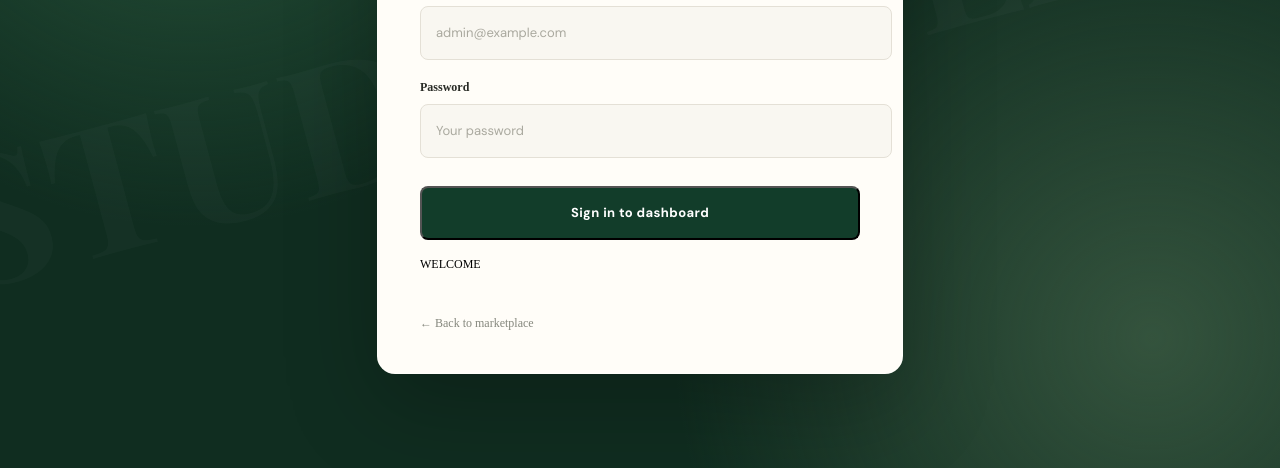
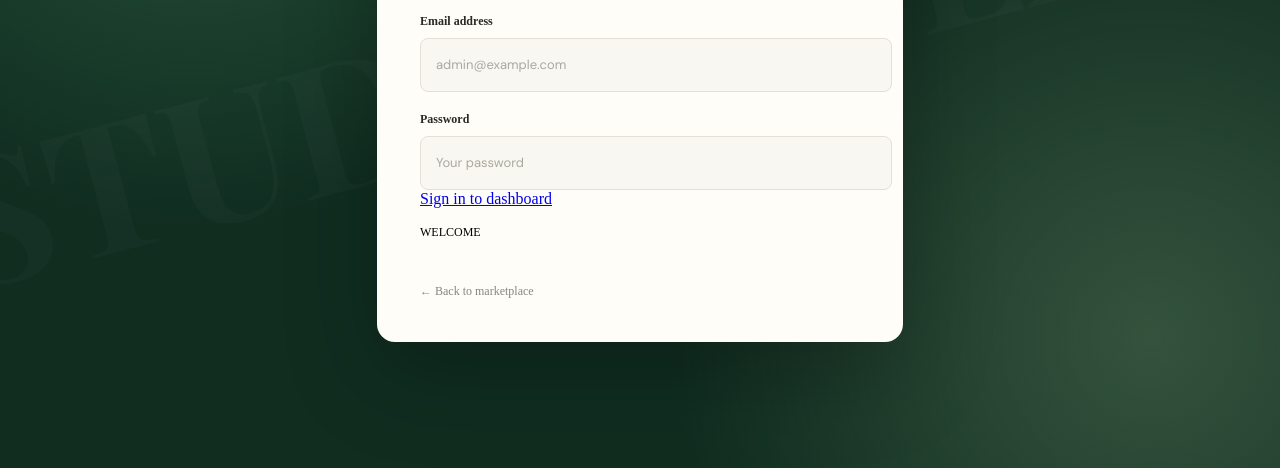
Before and after one commit to emma333elum/studentdeals, a plain HTML site: page admin-login.html in a window 1280 px wide. Shown: the part 398-866 px from the top of the page. Drawn offline with nearby package versions, Linux system fonts and the light colour scheme; a script that the page names is missing.

Commit message:
Change login button to a link for dashboard access

```diff
--- a/admin-login.html
+++ b/admin-login.html
@@ -26,7 +26,7 @@
       <label for="password">Password</label>
       <input type="password" id="password" placeholder="Your password" required>
 
-      <button type="submit" id="loginBtn" href="admin.html"> Sign in to dashboard</button>
+      <a type="submit" id="loginBtn" href="admin.html"> Sign in to dashboard</a>
       <p id="loginMessage" role="status" aria-live="polite">WELCOME</p>
     </form>
 
```
